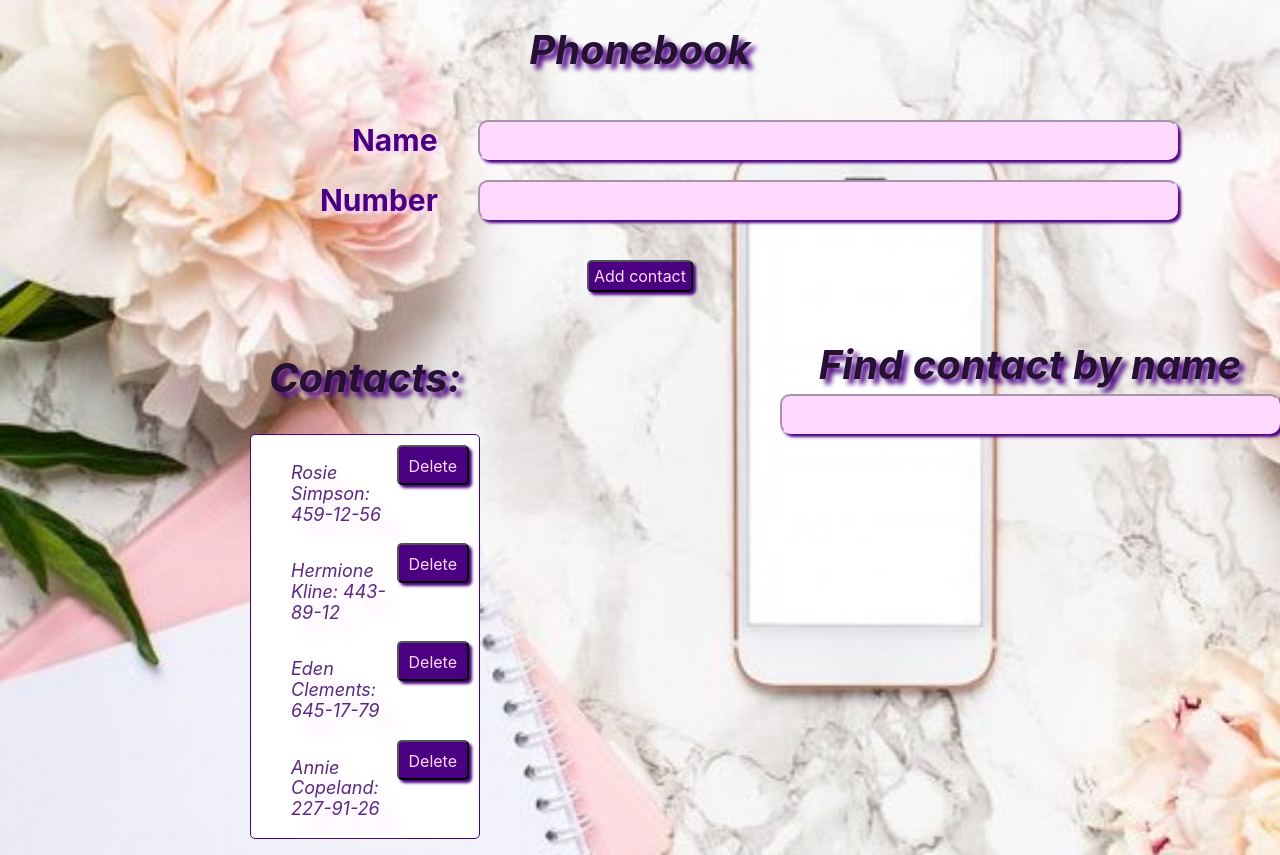
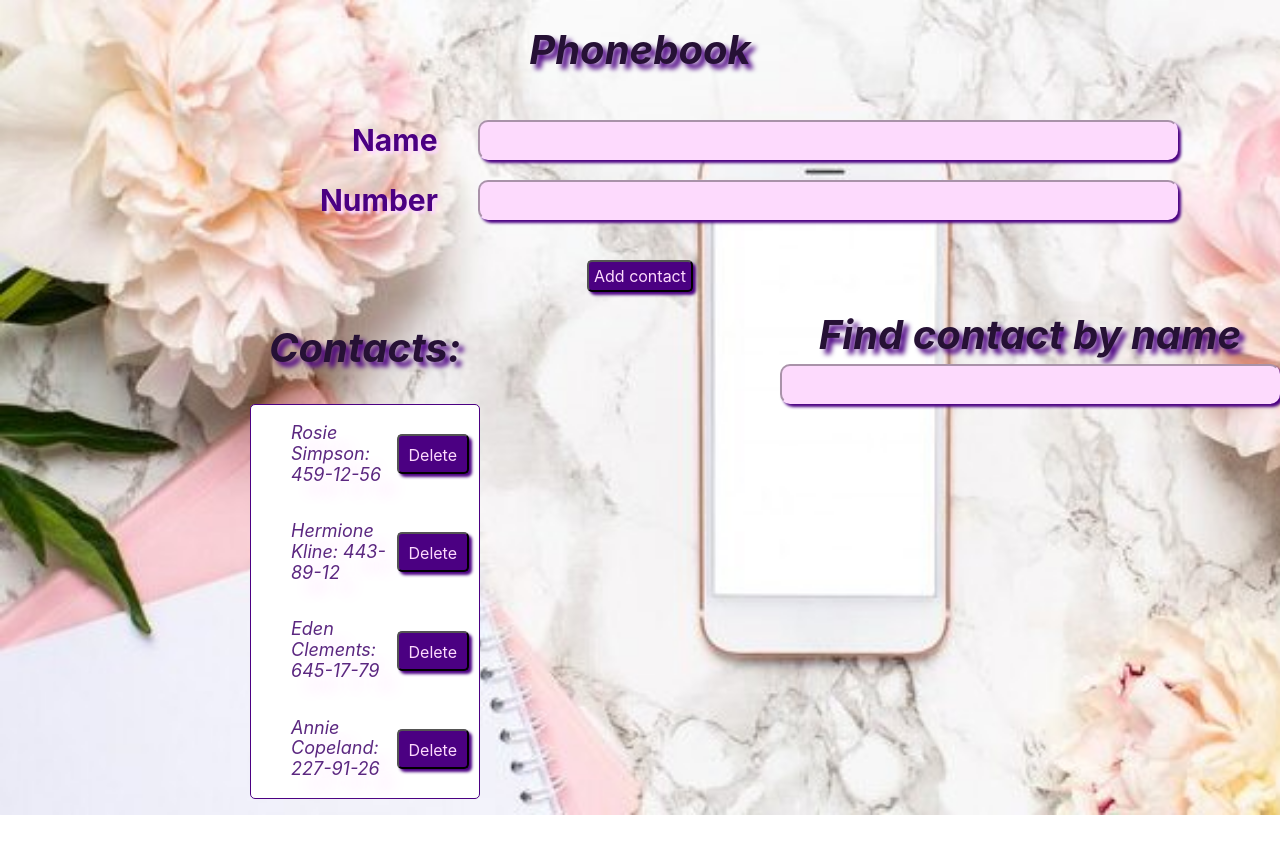
Before and after one commit to Tate-T/goit-react-hw-02-phonebook-bc13, a React (Create React App) app: page / in a window 1280 px wide. After the commit the page ends 815 px from the top, so only its background shows below. Built offline with nearby package versions, Linux system fonts and the light colour scheme.

Commit message:
fixed contacts style

```diff
--- a/src/components/Contacts/Contacts.module.css
+++ b/src/components/Contacts/Contacts.module.css
@@ -4,10 +4,10 @@
 }
 
 .contactsTitle {
-        font-size: 40px;
-        color: rgb(38, 17, 53);
-        text-shadow: 5px 5px 5px indigo;
-        font-style: italic;
+    font-size: 40px;
+    color: rgb(38, 17, 53);
+    text-shadow: 5px 5px 5px indigo;
+    font-style: italic;
 }
 
 .contactsList {
@@ -15,6 +15,7 @@
     border: 1px solid indigo;
     border-radius: 5px;
     text-align: start;
+    list-style: square;
 }
 
 .contactsItem {
@@ -23,10 +24,7 @@ color: rgb(91, 39, 128);
 font-style: italic;
 font-size: 18px;
 text-shadow: 15px 15px 15px rgb(253, 218, 253);
-}
-
-.contactsItem:nth-child(1) {
-    margin-top: 10px;
+align-items: center;
 }
 
 .deleteBtn {
--- a/src/components/Form/Form.jsx
+++ b/src/components/Form/Form.jsx
@@ -32,7 +32,7 @@ class Form extends Component {
         return (
             <form onSubmit={this.onSubmit}>
                 <h1>Phonebook</h1>
-                <div className={s.phonebookSection}>
+                <div>
                     <div className={s.phonebookForm}>
                         <label className={s.title}>Name
                             <input
--- a/src/components/Form/Form.module.css
+++ b/src/components/Form/Form.module.css
@@ -1,7 +1,3 @@
-.phonebookSection {
-    margin-bottom: 30px;
-}
-
 .phonebookForm {
     display: block;
     text-align: left;
```
